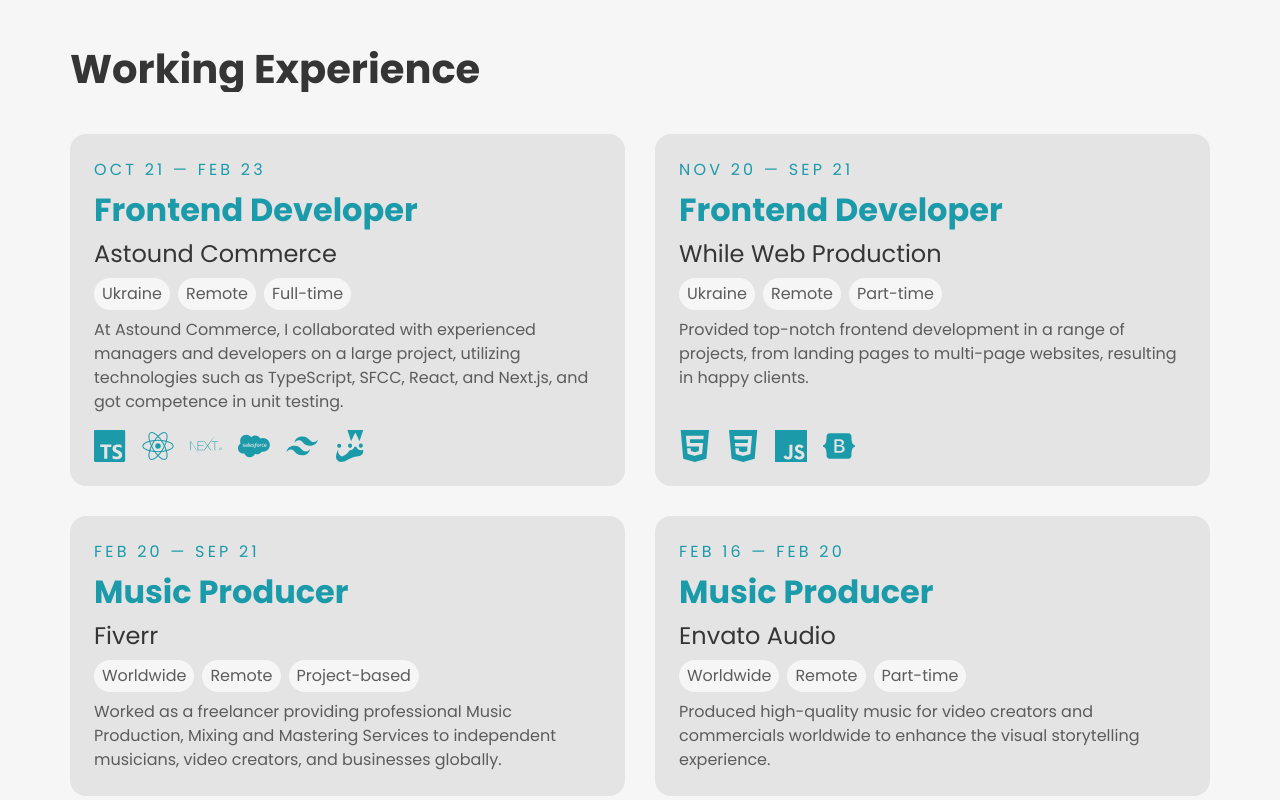
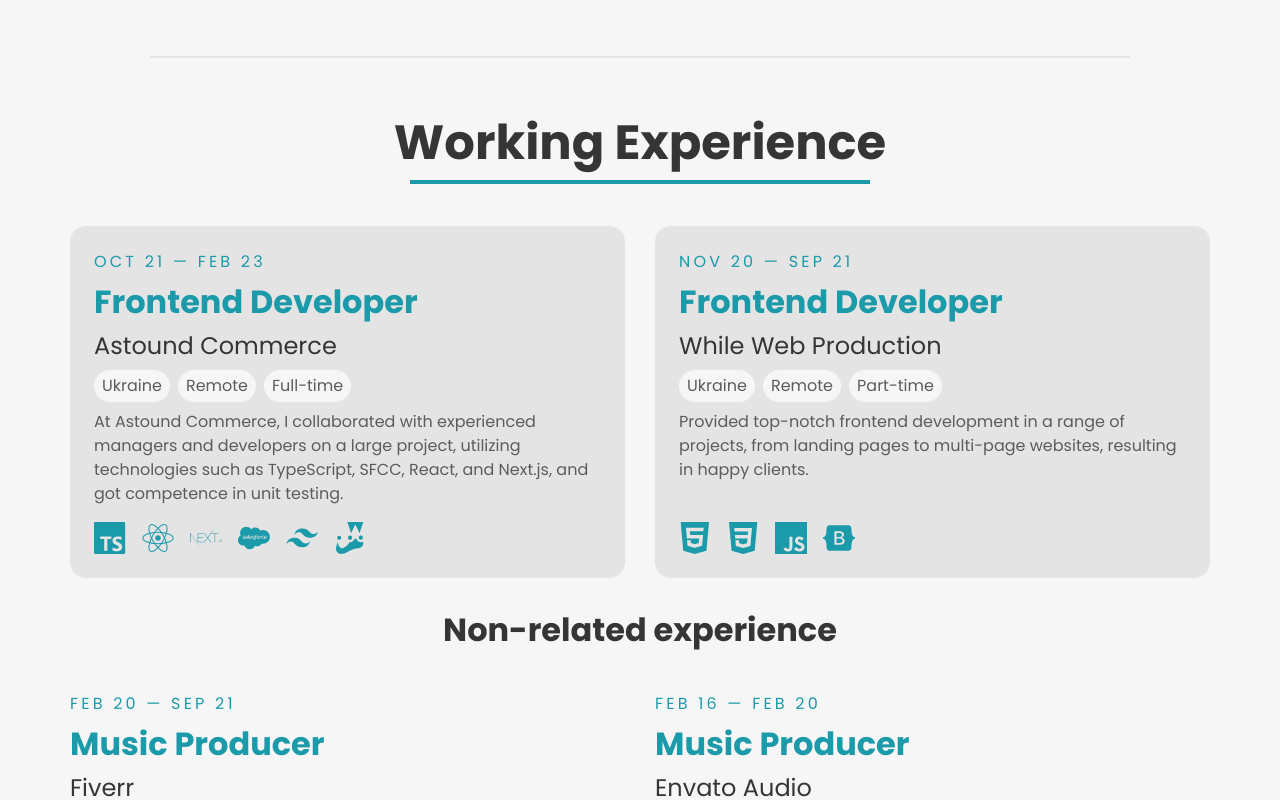
Before and after one commit to VladislavDegtyarenko/vd-developer-portfolio, a Next.js app: page / in a window 1280 px wide. Shown: the part 1960-2760 px from the top of the page. Built offline with nearby package versions, Linux system fonts and the light colour scheme.

Commit message:
update experience section

```diff
--- a/app/App.tsx
+++ b/app/App.tsx
@@ -7,9 +7,10 @@ import styled from "styled-components";
 import Header from "./sections/Header";
 import Main from "./sections/01_Main";
 import About from "./sections/02_About";
-import Projects from "./sections/03_Projects";
-import Reviews from "./sections/04_Reviews";
-import Contact from "./sections/05_Contact";
+import Experience from "./sections/03_Experience";
+import Projects from "./sections/04_Projects";
+import Reviews from "./sections/05_Reviews";
+import Contact from "./sections/06_Contact";
 import Footer from "./sections/Footer";
 
 // UI
@@ -48,6 +49,7 @@ const App = () => {
       <Header ref={headerRef} />
       <Main />
       <About />
+      <Experience />
       <Projects />
       <Reviews />
       <Contact />
--- a/app/sections/02_About.tsx
+++ b/app/sections/02_About.tsx
@@ -1,3 +1,4 @@
+// Core
 import { useRef, memo } from "react";
 import styled from "styled-components";
 
@@ -34,17 +35,6 @@ const StyledAbout = styled(Section)`
         grid-template-columns: repeat(3, 1fr);
       }
     }
-
-    &__experience-wrapper {
-      margin-top: 42px;
-      display: grid;
-      gap: 30px;
-      grid-template-columns: repeat(2, 1fr);
-
-      @media screen and (max-width: 991.98px) {
-        grid-template-columns: repeat(1, 1fr);
-      }
-    }
   }
 `;
 
@@ -73,20 +63,6 @@ const About = () => {
               ))}
             </div>
           </div>
-
-          <div className="about__subsection">
-            <SectionSubtitle>Working Experience</SectionSubtitle>
-
-            <div className="about__experience-wrapper">
-              {experienceData.map((experience) => (
-                <ExperienceCard
-                  // prettier-ignore
-                  key={experience.company}
-                  {...experience}
-                />
-              ))}
-            </div>
-          </div>
         </Container>
       </StyledAbout>
       <Container>
--- /dev/null
+++ b/app/sections/03_Experience.tsx
@@ -0,0 +1,83 @@
+// Core
+import { useRef, memo } from "react";
+import styled from "styled-components";
+
+// UI
+import Section from "./../ui/Section";
+import SectionDivider from "./../ui/SectionDivider";
+import SectionTitle from "../ui/SectionTitle";
+import SectionSubtitle from "../ui/SectionSubtitle";
+import Container from "../ui/Container";
+import SkillCard from "../ui/SkillCard";
+import ExperienceCard from "../ui/ExperienceCard";
+import { H4 } from "app/ui/Text";
+
+// Data
+import skillsData from "../data/skills";
+import experienceData from "../data/experience";
+
+// Styled
+const StyledExperience = styled(Section)`
+  .experience__inner {
+    > * + * {
+      margin-top: 32px;
+    }
+  }
+  .subtitle {
+    text-align: center;
+  }
+  .experience__wrapper {
+    margin-top: 42px;
+    display: grid;
+    gap: 30px;
+    grid-template-columns: repeat(2, 1fr);
+
+    @media screen and (max-width: 991.98px) {
+      grid-template-columns: repeat(1, 1fr);
+    }
+  }
+`;
+
+const Experience = () => {
+  return (
+    <>
+      <StyledExperience>
+        <Container>
+          <div className="experience__inner">
+            <SectionTitle>Working Experience</SectionTitle>
+
+            <div className="experience__wrapper">
+              {experienceData.slice(0, 2).map((experience) => (
+                <ExperienceCard
+                  // prettier-ignore
+                  key={experience.company}
+                  {...experience}
+                />
+              ))}
+            </div>
+
+            <div className="subtitle">
+              <H4>Non-related experience</H4>
+            </div>
+
+            <div className="experience__wrapper">
+              {experienceData.slice(2).map((experience) => (
+                <ExperienceCard
+                  // prettier-ignore
+                  key={experience.company}
+                  secondary
+                  {...experience}
+                />
+              ))}
+            </div>
+          </div>
+        </Container>
+      </StyledExperience>
+      <Container>
+        <SectionDivider />
+      </Container>
+    </>
+  );
+};
+
+export default Experience;
--- a/app/sections/03_Projects.tsx
+++ b/app/sections/04_Projects.tsx
@@ -3,14 +3,13 @@ import { useState, useRef, useContext, memo } from "react";
 import dynamic from "next/dynamic";
 
 // UI
-import Section from "./../ui/Section";
-import SectionDivider from "./../ui/SectionDivider";
+import Section from "../ui/Section";
+import SectionDivider from "../ui/SectionDivider";
 import SectionTitle from "../ui/SectionTitle";
 import Container from "../ui/Container";
 import SectionSubtitle from "../ui/SectionDescription";
 
 import ProjectsList from "app/components/ProjectsList";
-
 
 const StyledProjects = styled(Section)`
   .projects {
--- a/app/sections/04_Reviews.tsx
+++ b/app/sections/05_Reviews.tsx
@@ -1,10 +1,10 @@
 import { memo } from "react";
 import styled from "styled-components";
-import Section from "./../ui/Section";
-import SectionDivider from "./../ui/SectionDivider";
+import Section from "../ui/Section";
+import SectionDivider from "../ui/SectionDivider";
 import SectionTitle from "../ui/SectionTitle";
 import Container from "../ui/Container";
-import SectionDescription from "./../ui/SectionDescription";
+import SectionDescription from "../ui/SectionDescription";
 
 import ReviewCard from "../ui/ReviewCard";
 
--- a/app/sections/05_Contact.tsx
+++ b/app/sections/06_Contact.tsx
@@ -2,8 +2,8 @@ import { useRef, memo } from "react";
 import useIsomorphicLayoutEffect from "../hooks/useIsomorphicLayoutEffect";
 
 import styled from "styled-components";
-import Section from "./../ui/Section";
-import SectionDivider from "./../ui/SectionDivider";
+import Section from "../ui/Section";
+import SectionDivider from "../ui/SectionDivider";
 import SectionTitle from "../ui/SectionTitle";
 import Container from "../ui/Container";
 import SectionDescription from "../ui/SectionDescription";
--- a/app/types/index.tsx
+++ b/app/types/index.tsx
@@ -44,6 +44,10 @@ export interface MenuLinksProps {
 
 export interface StyledLinksProps {
   $isMobile: IsMobile;
+}
+
+export interface StyledExpCardProps {
+  $secondary?: boolean;
 }
 
 export interface DarkModeToggleProps {
@@ -102,6 +106,7 @@ export interface SkillCardProps extends Skill {
 
 export interface ExperienceCardProps extends Experience {
   animationOptions?: gsap.TweenVars;
+  secondary?: boolean;
 }
 
 export interface SectionTitleProps {
--- a/app/ui/ExperienceCard.tsx
+++ b/app/ui/ExperienceCard.tsx
@@ -6,17 +6,24 @@ import { H4, P1, P2 } from "./Text";
 import { useRef } from "react";
 import useIsomorphicLayoutEffect from "../hooks/useIsomorphicLayoutEffect";
 import animateFromBottom from "../animations/animateFromBottom";
-import { ExpCardRef, ExperienceCardProps } from "../types";
+import { ExpCardRef, ExperienceCardProps, StyledExpCardProps } from "../types";
 
-const StyledExpCard = styled.div`
+const StyledExpCard = styled.div<StyledExpCardProps>`
   display: flex;
   flex-direction: column;
   justify-content: space-between;
   height: 100%;
   gap: 16px;
-  padding: 24px;
+  padding: ${({ $secondary }) => ($secondary ? "0" : "24px")};
   border-radius: var(--borderRadiusNormal);
-  background-color: ${({ theme }) => theme.cardBg};
+  background-color: ${({ $secondary, theme }) =>
+    $secondary ? "transparent" : theme.cardBg};
+
+  &.secondary {
+    background-color: transparent;
+    border-radius: 0;
+    padding: 0;
+  }
 
   .info {
     display: grid;
@@ -41,6 +48,11 @@ const StyledExpCard = styled.div`
     display: flex;
     flex-wrap: wrap;
     gap: 8px;
+
+    > * {
+      background-color: ${({ $secondary, theme }) =>
+        $secondary ? theme.cardBg : theme.bg};
+    }
   }
 
   .icons {
@@ -73,6 +85,7 @@ const ExperienceCard = ({
   description,
   icons,
   animationOptions,
+  secondary,
 }: ExperienceCardProps) => {
   const ref = useRef<ExpCardRef>(null);
 
@@ -81,7 +94,7 @@ const ExperienceCard = ({
   }, []);
 
   return (
-    <StyledExpCard ref={ref}>
+    <StyledExpCard ref={ref} $secondary={secondary}>
       <div className="info">
         <div className="time-range">
           <P2>{timerange}</P2>
```
